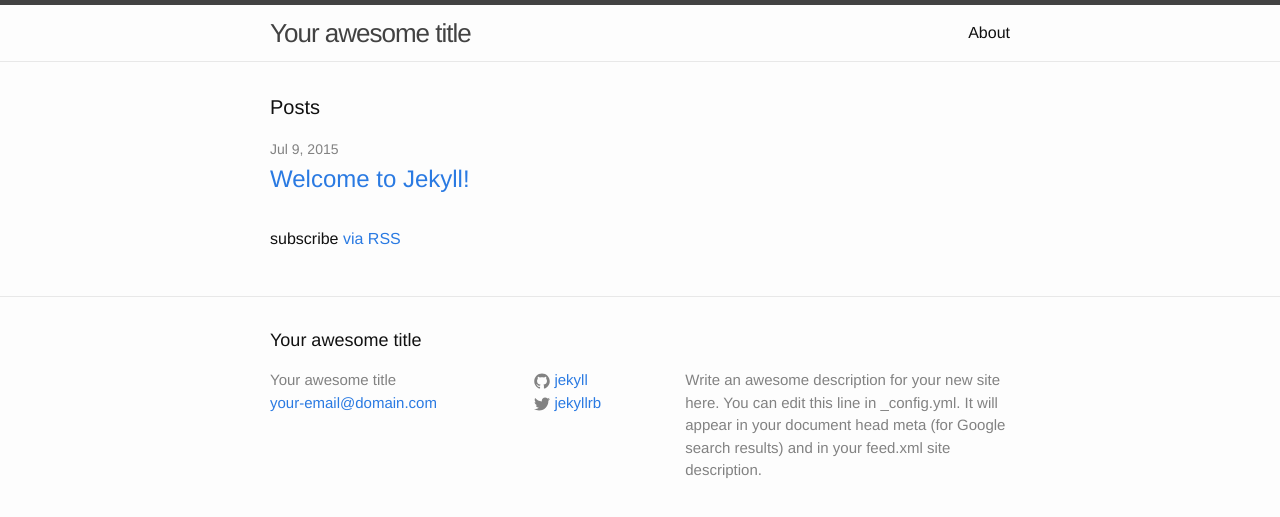
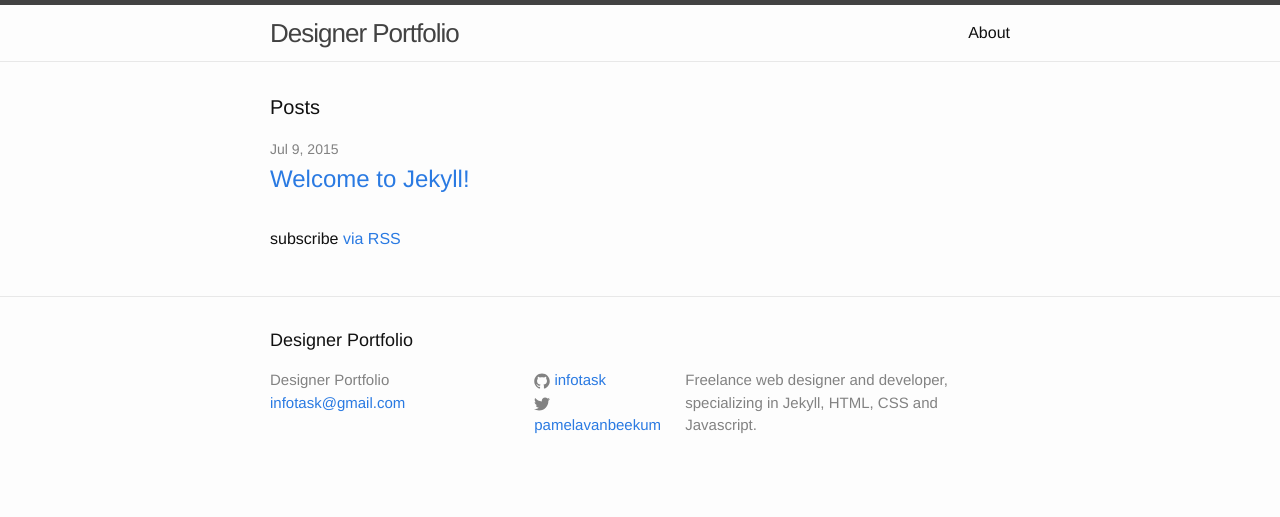
Before and after one commit to infotask/designer-portfolio, a Jekyll site: the page built from index.html, in a window 1280 px wide. Shown: the top 517 px of the page. Built offline with Jekyll 4.4.1, drawn with Linux system fonts in a browser that asks for light colours.

Commit message:
config edited

```diff
--- a/_config.yml
+++ b/_config.yml
@@ -1,14 +1,15 @@
 # Site settings
-title: Your awesome title
-email: your-email@domain.com
+title: Designer Portfolio
+email: infotask@gmail.com
 description: > # this means to ignore newlines until "baseurl:"
-  Write an awesome description for your new site here. You can edit this
-  line in _config.yml. It will appear in your document head meta (for
-  Google search results) and in your feed.xml site description.
+  Freelance web designer and developer, specializing in Jekyll, HTML, CSS and Javascript.
 baseurl: "" # the subpath of your site, e.g. /blog/
-url: "http://yourdomain.com" # the base hostname & protocol for your site
-twitter_username: jekyllrb
-github_username:  jekyll
+url: "http://example.com" # the base hostname & protocol for your site
+twitter_username: pamelavanbeekum
+github_username:  infotask
+google_username: infotask
+
+permalink: /:categories/:title
 
 # Build settings
 markdown: kramdown
```
Also changed, not shown: 2 other files.
